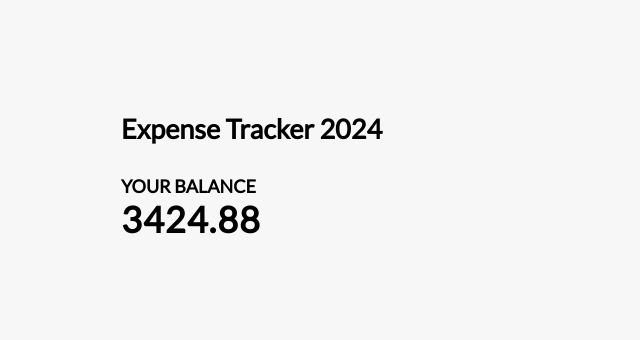
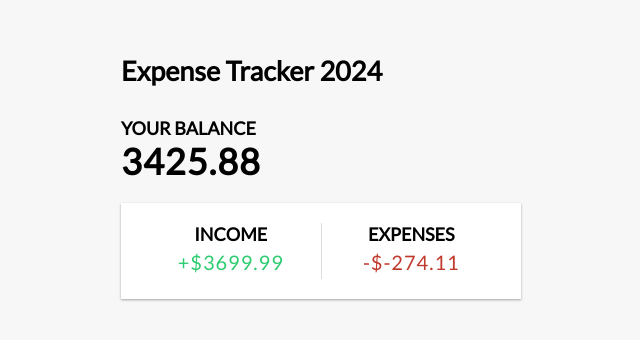
Before and after one commit to AndTrejo/expense-tracker, a Vue app: page / in a window 1280 px wide. Shown: the part 220-560 px from the top of the page, without its empty margins (319-959 px from the left). Built offline with nearby package versions, Linux system fonts and the light colour scheme.

Commit message:
Added Income Expense Component

```diff
--- a/src/App.vue
+++ b/src/App.vue
@@ -1,6 +1,7 @@
 <script setup>
 import Header from './components/Header.vue';
 import Balance from './components/Balance.vue';
+import IncomeExpenses from './components/IncomeExpenses.vue';
 import {ref, computed} from 'vue'
 
 const transactions = ref([
@@ -8,7 +9,7 @@
   {id: 2, text: 'Food', amount: -20},
   {id: 3, text: 'Bills', amount: -200},
   {id: 4, text: 'Video Game', amount: -54.11},
-  {id: 5, text: 'Tax Return', amount: 2999},
+  {id: 5, text: 'Tax Return', amount: 3000},
 ])
 
 //get the total
@@ -19,11 +20,31 @@
 })
 
 
+// get the income by adding all possitive values
+const income = computed(() => {
+  return transactions.value
+  .filter((transaction) => transaction.amount > 0)
+  .reduce((acc, transaction) => {
+    return acc + transaction.amount
+  }, 0)
+})
+
+
+// get the expenses by adding all negative values
+const expense = computed(() => {
+  return transactions.value
+  .filter((transaction) => transaction.amount < 0)
+  .reduce((acc, transaction) => {
+    return acc + transaction.amount
+  }, 0)
+})
+
 </script>
 
 <template>
 <Header></Header>
 <div class="container">
   <Balance :total="total"></Balance>
+  <IncomeExpenses :income="income" :expense="expense"></IncomeExpenses>
 </div>
 </template>
--- /dev/null
+++ b/src/components/IncomeExpenses.vue
@@ -0,0 +1,27 @@
+<template>
+    <div class="inc-exp-container">
+        <div>
+            <h4>Income</h4>
+            <p id="money-plus" class="money plus">+${{ income }}</p>
+        </div>
+
+        <div>
+            <h4>Expenses</h4>
+            <p id="money-minus" class="money minus">-${{ expense }}</p>
+        </div>
+    </div>
+</template>
+
+<script setup>
+import { defineProps } from 'vue';
+    const props = defineProps({
+        income: {
+            type: Number,
+            require: true,
+        },
+        expense: {
+            type: Number,
+            require: true,
+        }
+    })
+</script>
```
